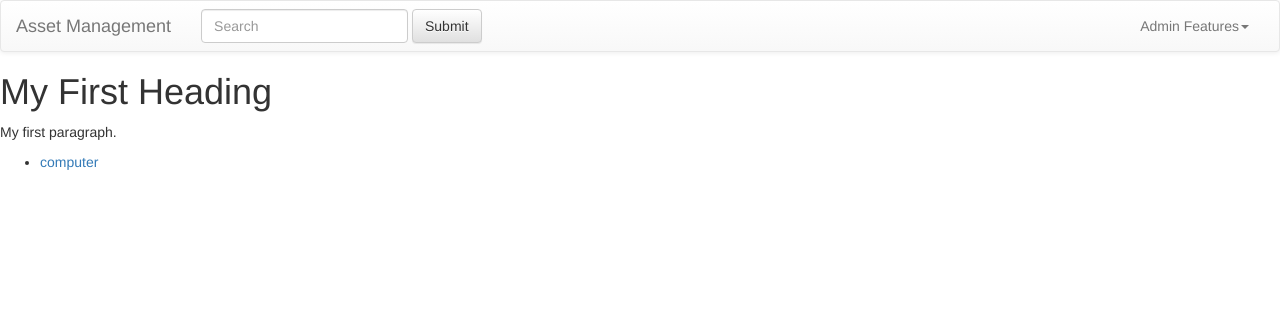
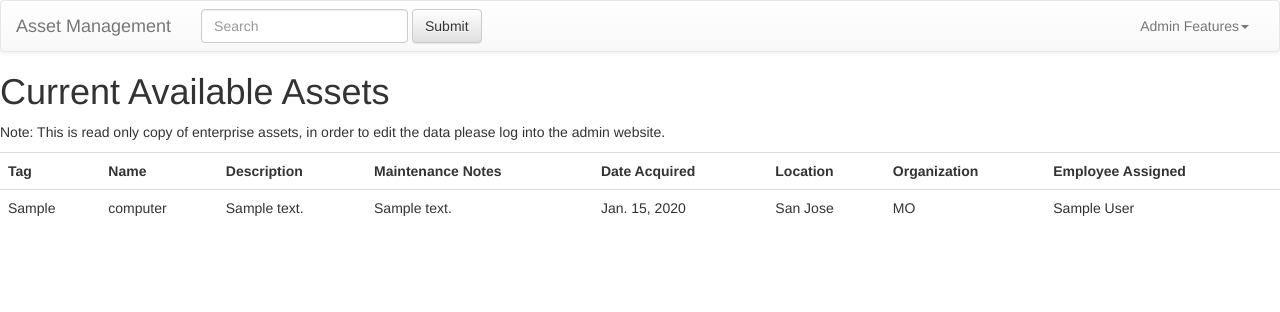
Before and after one commit to nmarrs/IS531-Project3, a Django app: page / in a window 1280 px wide. Shown: the top 312 px of the page. Run offline with Django 3.2, Linux system fonts and the light colour scheme; tables that the repository leaves empty hold one stand-in row (values such as "Sample post"); some libraries are stand-ins or nearby versions.

Commit message:
editted index and migrations

```diff
--- a/project3/asset_management/models.py
+++ b/project3/asset_management/models.py
@@ -11,10 +11,10 @@ class Location(models.Model):
         ('Paris', 'Paris, FrancLe'),
         ('Beijing', 'Beijing, China'),
     )
-    location = models.TextField(blank=True, null=True, choices=LOCATIONS)
+    office_location = models.TextField(blank=True, null=True, choices=LOCATIONS)
 
     def __str__(self):
-        return '{}: {}'.format(self.pk, self.location)
+        return '{}: {}'.format(self.pk, self.office_location)
 
 
 class Organization(models.Model):
--- a/project3/asset_management/templates/index.html
+++ b/project3/asset_management/templates/index.html
@@ -53,16 +53,37 @@
     </div><!-- /.container-fluid -->
   </nav>
 
-<h1>My First Heading</h1>
-<p>My first paragraph.</p>
+<h1>Current Available Assets</h1>
+<p>Note: This is read only copy of enterprise assets, in order to edit the data please log into the admin website.</p>
 {% if asset_list %}
-    <ul>
-    {% for asset in asset_list %}
-        <li><a href="/asset_management/{{ asset.id }}/">{{ asset.name }}</a></li>
-    {% endfor %}
-    </ul>
+  <div class="table-responsive">
+    <table class="table">
+      <tr>
+        <th>Tag</th>
+        <th>Name</th>
+        <th>Description</th>
+        <th>Maintenance Notes</th>
+        <th>Date Acquired</th>
+        <th>Location</th>
+        <th>Organization</th>
+        <th>Employee Assigned</th>
+      </tr>
+      <tr>
+        {% for asset in asset_list %}
+            <td>{{ asset.tag }}</td>
+            <td>{{ asset.name }}</td>
+            <td>{{ asset.description }}</td>
+            <td>{{ asset.maintenance_notes }}</td>
+            <td>{{ asset.date_acquired }}</td>
+            <td>{{ asset.location.office_location }}</td>
+            <td>{{ asset.organization.name }}</td>
+            <td>{{ asset.employee.name }}</td>
+        {% endfor %}
+      </tr>
+    </table>
+  </div>
 {% else %}
-    <p>No assets are available.</p>
+    <p>No assets are available. You can go create some in the admin website.</p>
 {% endif %}
 
 </body>
```
Also changed, not shown: project3/asset_management/migrations/0001_initial.py.
